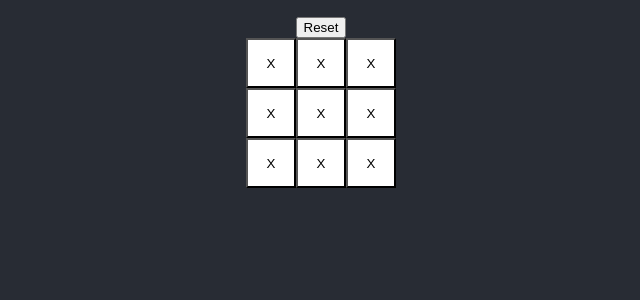
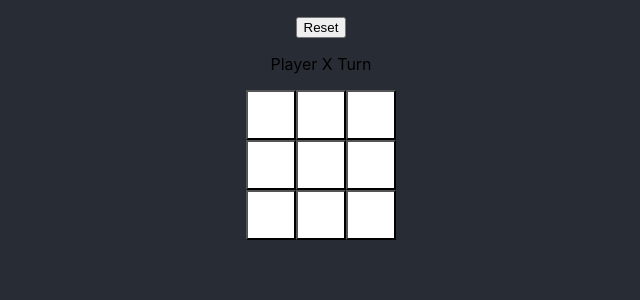
Before and after one commit to Safei-Ashraf/tic-tac-react-ts, a React (Create React App) app: page / in a window 1280 px wide. Shown: the top 300 px of the page, without its empty margins (319-959 px from the left). Built offline with nearby package versions, Linux system fonts and the light colour scheme.

Commit message:
feat: adding game logic and UI

```diff
--- a/src/components/Board/Board.tsx
+++ b/src/components/Board/Board.tsx
@@ -2,21 +2,42 @@ import { useState } from "react";
 import { Square } from "../Square/Square";
 import "./Board.css";
 export const Board = () => {
-	const [board, setBoard] = useState(Array(9).fill("X"));
+	const [board, setBoard] = useState(Array(9).fill(null));
+	const [xisNext, setXIsNext] = useState(true);
+	const [winner, setWinner] = useState("");
+
 	const resetBoard = () => {
-		setBoard((board) => board.fill(""));
+		setBoard((prevState) => (prevState = Array(9).fill(null)));
 	};
-
+	const handleClick = (index: number): void => {
+		const newBoard = board.slice();
+		if (xisNext) {
+			newBoard[index] = "X";
+			setXIsNext(false);
+		} else {
+			newBoard[index] = "O";
+			setXIsNext(true);
+		}
+		setBoard((board) => (board = newBoard));
+	};
 	return (
 		<div>
 			<button onClick={resetBoard}>Reset</button>
+			<p className="game-turns">
+				{winner.length === 0 && xisNext
+					? "Player X Turn "
+					: "Player O Turn"}
+			</p>
+			<p>{winner.length > 0 ? `Player ${winner} Won!` : ""}</p>
 			<div className="board-container">
 				{board.map((sqr, index) => {
 					return (
 						<Square
 							val={sqr}
 							key={index}
-							onClick={() => console.log(sqr, index)}
+							onClick={() => {
+								handleClick(index);
+							}}
 						/>
 					);
 				})}
```
